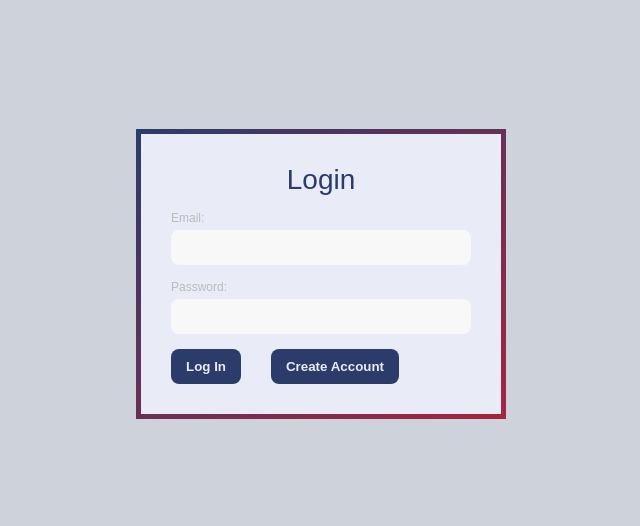
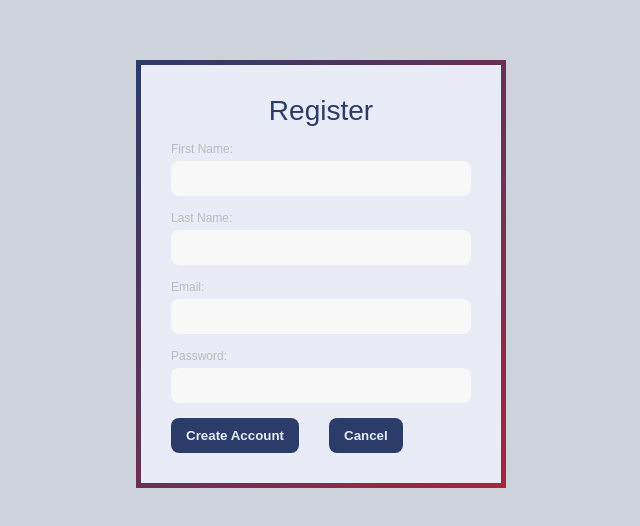
Before and after one commit to ASTRA1337/Study-Room-Reservation-System, a React (Create React App) app: page / in a window 1280 px wide. Shown: the part 126-652 px from the top of the page, without its empty margins (319-959 px from the left). Built offline with nearby package versions, Linux system fonts and the light colour scheme.

Commit message:
Added React Bootstrap

```diff
--- a/package.json
+++ b/package.json
@@ -3,10 +3,15 @@
   "version": "0.1.0",
   "private": true,
   "dependencies": {
+    "@emotion/react": "^11.4.1",
+    "@emotion/styled": "^11.3.0",
+    "@mui/material": "^5.0.0",
     "@testing-library/jest-dom": "^5.14.1",
     "@testing-library/react": "^11.2.7",
     "@testing-library/user-event": "^12.8.3",
+    "bootstrap": "^5.1.0",
     "react": "^17.0.2",
+    "react-bootstrap": "^2.0.0-beta.6",
     "react-dom": "^17.0.2",
     "react-router-dom": "^5.3.0",
     "react-scripts": "4.0.3",
--- a/src/App.js
+++ b/src/App.js
@@ -59,8 +59,8 @@ function App() {
           <button onClick={Logout}>Logout</button>
         </div>
       ): (
-        //<RegForm Register={Register} error={error} />
-        <LoginForm Login={Login} error={error} />
+        <RegForm Register={Register} error={error} />
+        //<LoginForm Login={Login} error={error} />
       )}
     </div>
   );
```
Also changed, not shown: src/components/Dashboard.jsx (added, +11 -0 lines), 1 other file (tests, documents, lock files or other folders).
